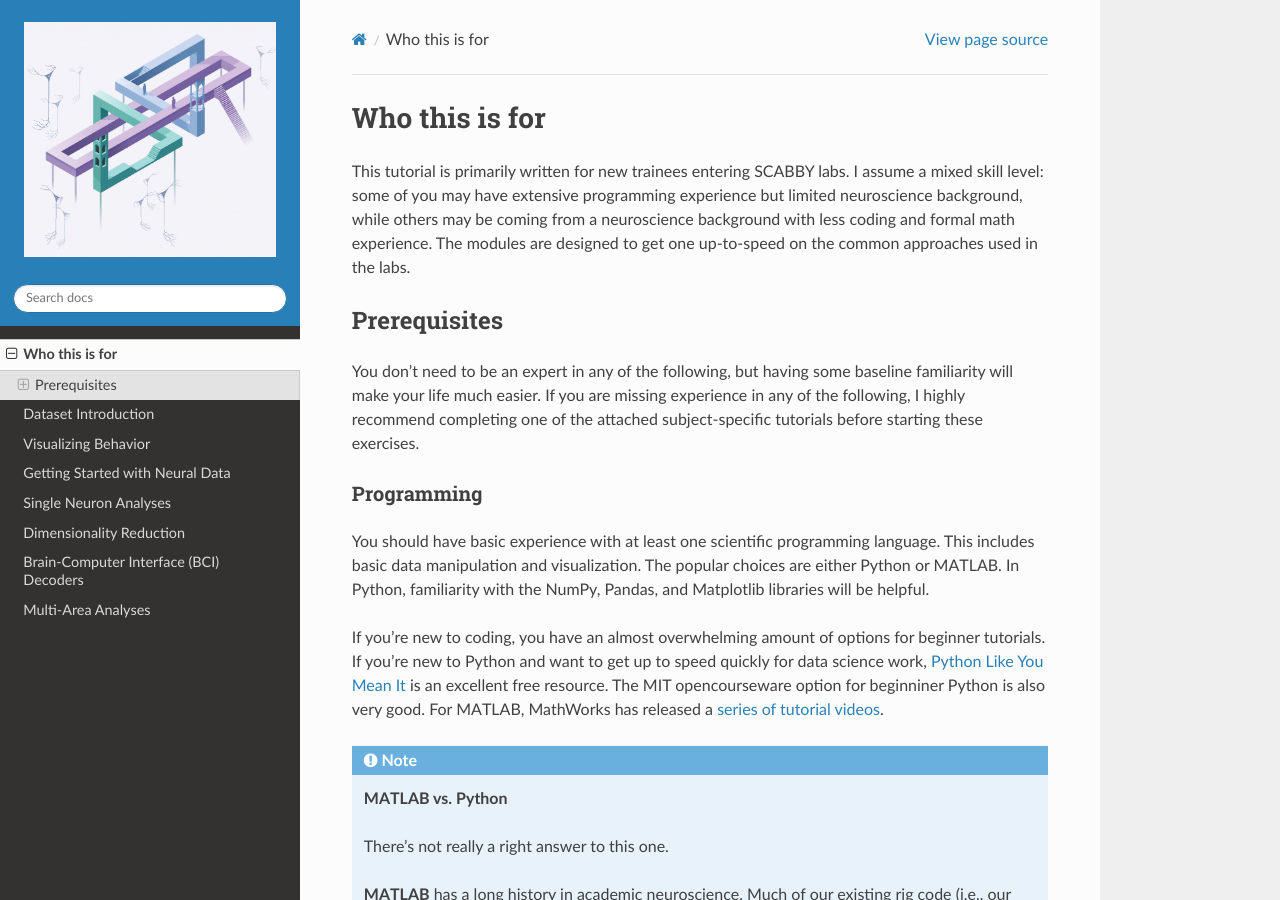
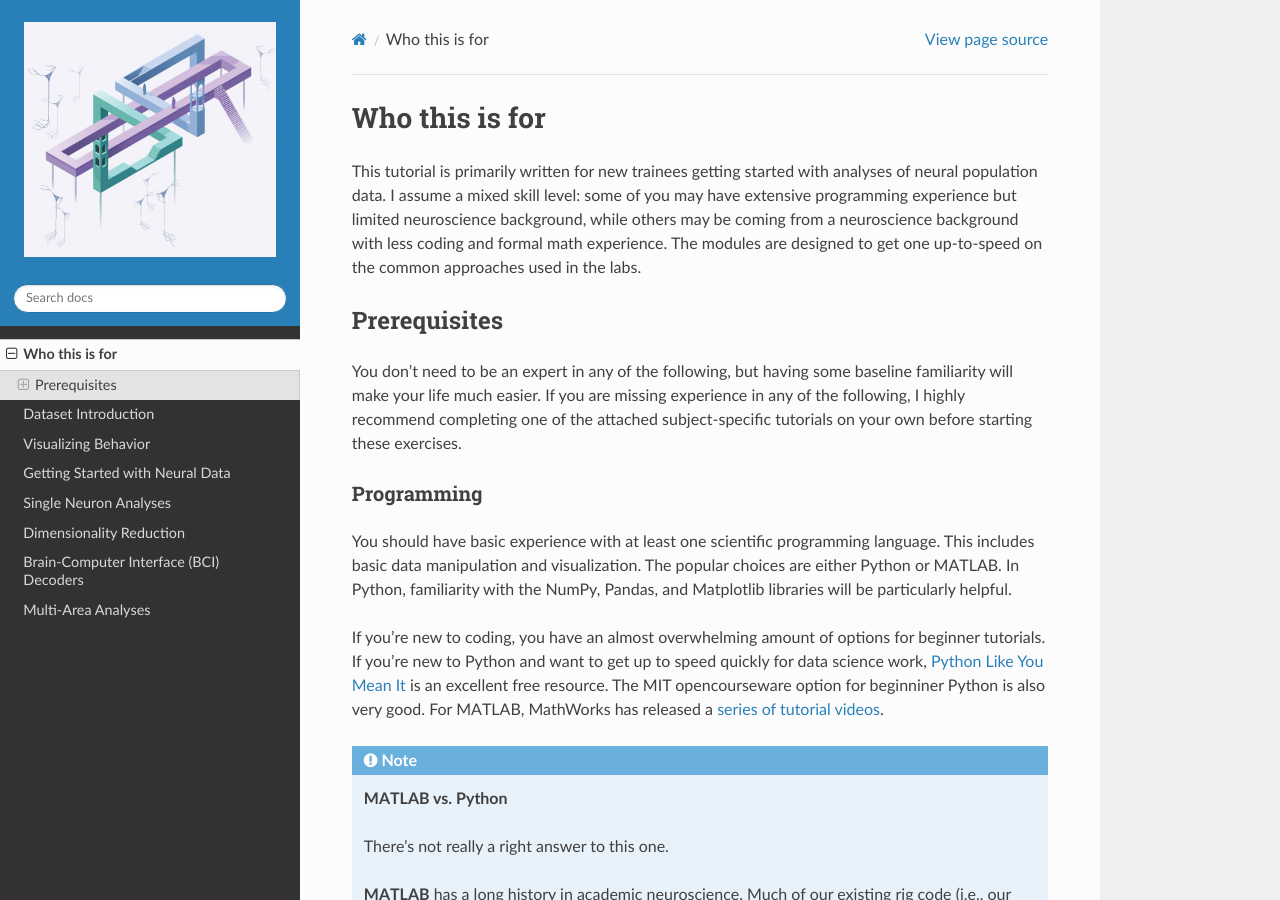
Before and after one commit to sesnyder/NeuralRampUp, a Sphinx documentation site: the page built from docs/source/audience.rst, in a window 1280 px wide and 900 px high. Built offline with Sphinx 7.4.7 and the Read the Docs theme 3.1.0, drawn with Linux system fonts in a browser that asks for light colours; some of the changed text lies outside the part shown.

```diff
--- a/docs/source/audience.rst
+++ b/docs/source/audience.rst
@@ -4,17 +4,17 @@
 Who this is for
 ----------------
 
-This tutorial is primarily written for new trainees entering SCABBY labs. I assume a mixed skill level: some of you may have extensive programming experience but limited neuroscience background, while others may be coming from a neuroscience background with less coding and formal math experience. The modules are designed to get one up-to-speed on the common approaches used in the labs.
+This tutorial is primarily written for new trainees getting started with analyses of neural population data. I assume a mixed skill level: some of you may have extensive programming experience but limited neuroscience background, while others may be coming from a neuroscience background with less coding and formal math experience. The modules are designed to get one up-to-speed on the common approaches used in the labs.
 
 Prerequisites
 -------------
 
-You don't need to be an expert in any of the following, but having some baseline familiarity will make your life much easier. If you are missing experience in any of the following, I highly recommend completing one of the attached subject-specific tutorials before starting these exercises.
+You don't need to be an expert in any of the following, but having some baseline familiarity will make your life much easier. If you are missing experience in any of the following, I highly recommend completing one of the attached subject-specific tutorials on your own before starting these exercises.
 
 Programming
 ~~~~~~~~~~~
 
-You should have basic experience with at least one scientific programming language. This includes basic data manipulation and visualization. The popular choices are either Python or MATLAB. In Python, familiarity with the NumPy, Pandas, and Matplotlib libraries will be helpful.
+You should have basic experience with at least one scientific programming language. This includes basic data manipulation and visualization. The popular choices are either Python or MATLAB. In Python, familiarity with the NumPy, Pandas, and Matplotlib libraries will be particularly helpful.
 
 If you're new to coding, you have an almost overwhelming amount of options for beginner tutorials. If you're new to Python and want to get up to speed quickly for data science work, `Python Like You Mean It <https://www.pythonlikeyoumeanit.com/>`_ is an excellent free resource. The MIT opencourseware option for beginniner Python is also very good. For MATLAB, MathWorks has released a `series of tutorial videos <https://www.mathworks.com/support/learn-with-matlab-tutorials.html>`_.
 
@@ -40,9 +40,9 @@ Many of the analytical techniques in this tutorial (PCA, factor analysis, Kalman
 Probability and Statistics
 ~~~~~~~~~~~~~~~~~~~~~~~~~~
 
-A working knowledge of probability distributions (Gaussian, Poisson), conditional probability, and basic statistical concepts (mean, variance, covariance) will come up repeatedly. I introduce the relevant concepts as they arise, but having some prior exposure will help. I still need a good reference here (so reach out if you have one that you like!)
+A working knowledge of probability distributions (Gaussian, Poisson), conditional probability, and basic statistical concepts (mean, variance, covariance) will come up repeatedly. I introduce the relevant concepts as they arise, but having some prior exposure will help. `Probability course  <https://www.probabilitycourse.com/>`_ is recommended, as is `A First Course in Probability <https://www.cs.utexas.edu/~abdonm/SDS%20321/a_first_course_in_probability.pdf>`_ by Sheldon Ross.
 
 Neuroscience
 ~~~~~~~~~~~~
 
-A basic understanding of how neurons communicate will be helpful. At a minimum, you should know what an action potential is and understand that neural activity can be recorded using electrodes. Familiarity with the idea that neurons "fire" in response to stimuli and that firing rates can carry information will also be helpful. Ref here?
+A basic understanding of how neurons communicate will be helpful. At a minimum, you should know what an action potential is and understand that neural activity can be recorded using electrodes. Familiarity with the idea that neurons "fire" in response to stimuli and that firing rates can carry information will also be helpful. Due to the depth of the field, linking specific resources here is difficult. Principles of Neural Science is generally considered the definitive textbook in our field but is almost 1700 pages at it's most recent edition. There is also an `Intro to Neuroscience course <https://ocw.mit.edu/courses/9-01-introduction-to-neuroscience-fall-2007/>`_ from MIT OpenCourseWare that covers the basics (especially Part 1).
```
